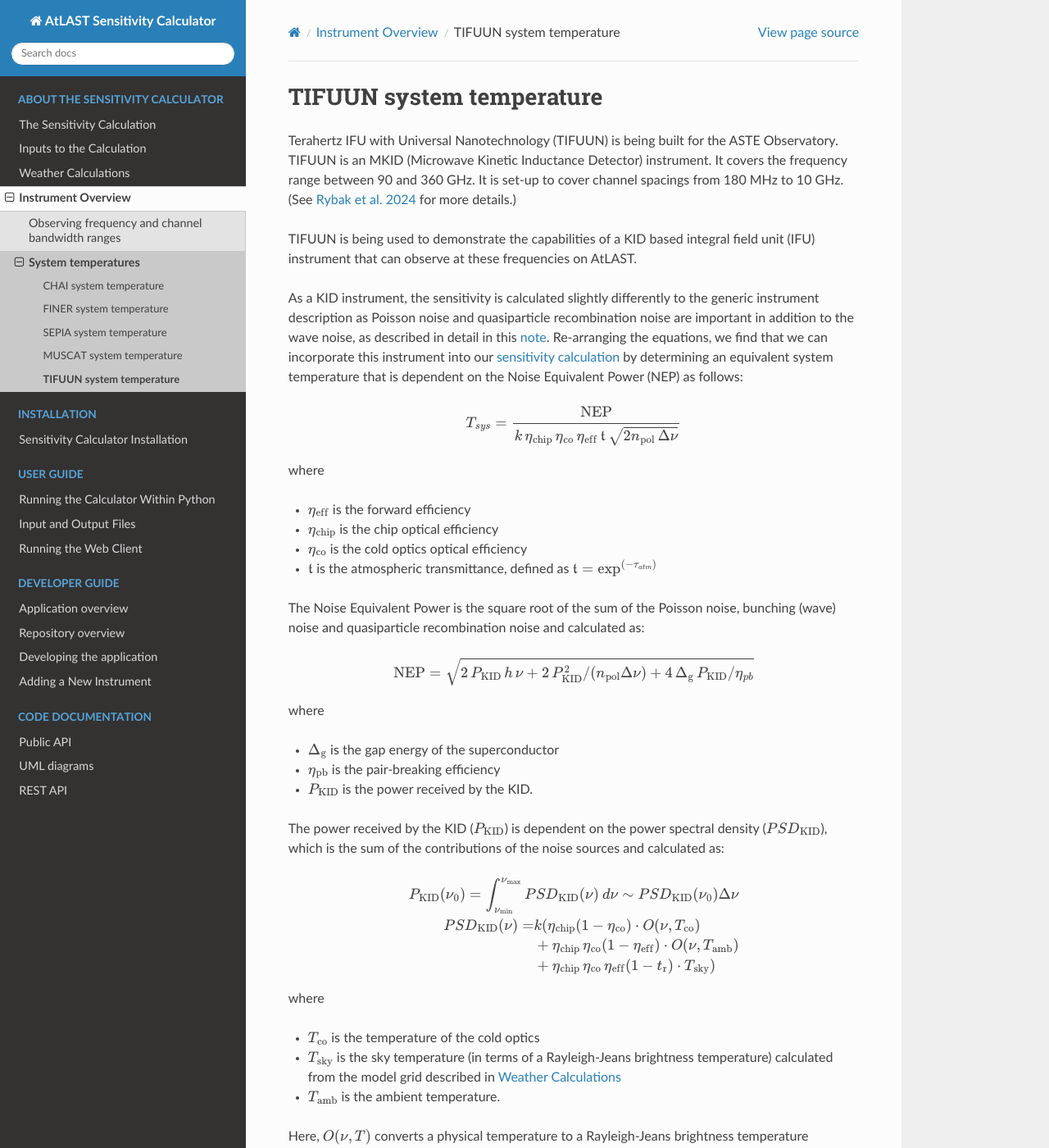
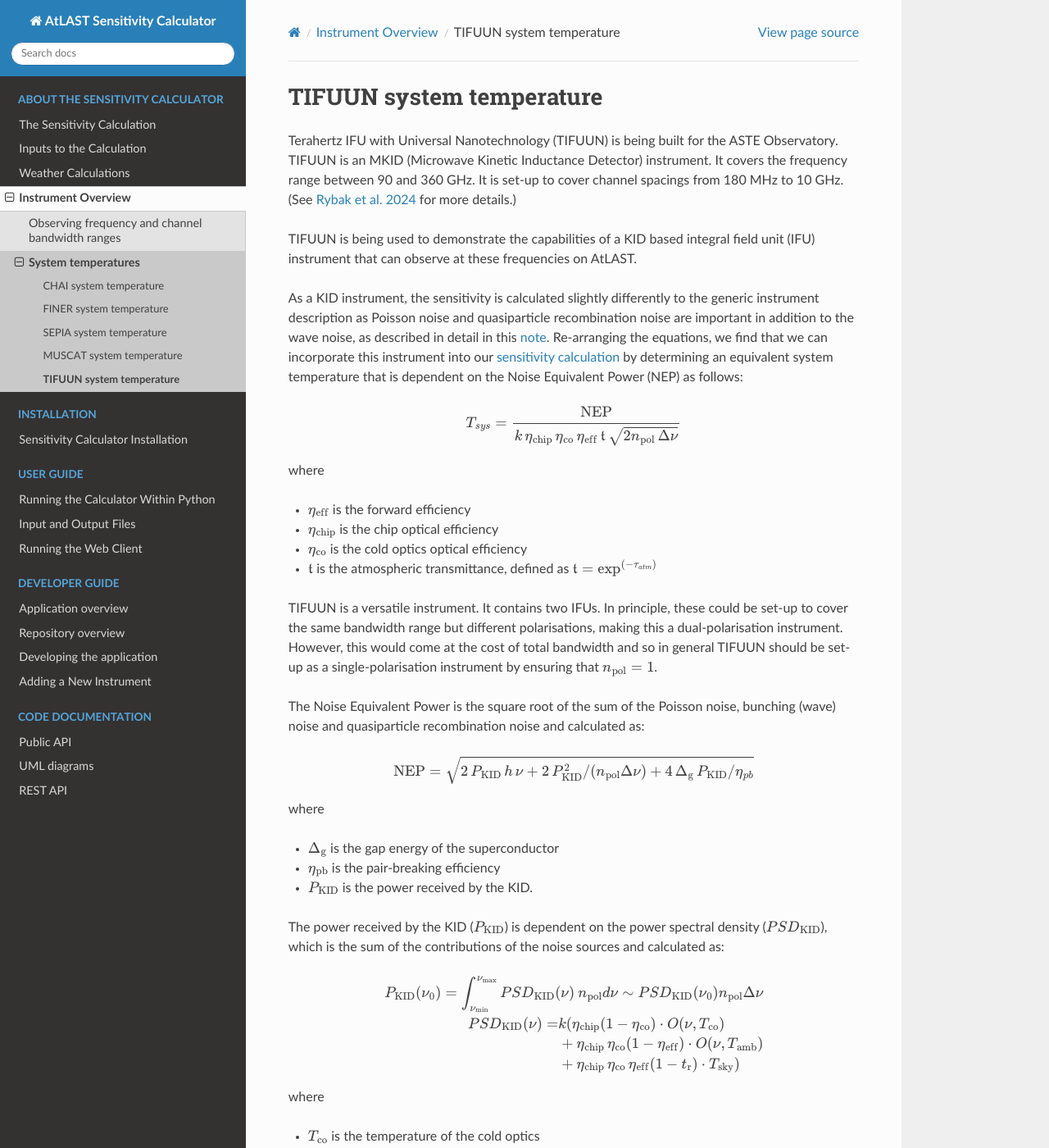
Before and after one commit to ukatc/AtLAST_sensitivity_calculator, a Sphinx documentation site: the page built from docs/source/calculator_info/tifuun_tsys.rst, in a window 1280 px wide and 1400 px high. Shown: the whole window at 82% size. Built offline with Sphinx 7.4.7 and the Read the Docs theme 3.1.0, drawn with Linux system fonts in a browser that asks for light colours.

Commit message:
n_pol=1 for TIFUUN

```diff
--- a/docs/source/calculator_info/tifuun_tsys.rst
+++ b/docs/source/calculator_info/tifuun_tsys.rst
@@ -17,6 +17,8 @@ where
 * :math:`\eta_\mathrm{co}` is the cold optics optical efficiency
 * :math:`\mathfrak{t}` is the atmospheric transmittance, defined as :math:`\mathfrak{t} = \textrm{exp}^{(-\tau_{atm})}`
 
+TIFUUN is a versatile instrument. It contains two IFUs. In principle, these could be set-up to cover the same bandwidth range but different polarisations, making this a dual-polarisation instrument. However, this would come at the cost of total bandwidth and so in general TIFUUN should be set-up as a single-polarisation instrument by ensuring that :math:`n_\mathrm{pol}=1`.
+
 The Noise Equivalent Power is the square root of the sum of the Poisson noise, bunching (wave) noise and quasiparticle recombination noise and calculated as:
 
 .. math::
@@ -31,7 +33,7 @@ where
 The power received by the KID (:math:`P_\mathrm{KID}`) is dependent on the power spectral density (:math:`PSD_\mathrm{KID}`), which is the sum of the contributions of the noise sources and calculated as:
 
 .. math::
-    P_\mathrm{KID}(\nu_\mathrm{0}) = \int^{\nu_\mathrm{max}}_{\nu_\mathrm{min}} PSD_\mathrm{KID}(\nu)\: d\nu \sim PSD_\mathrm{KID}(\nu_\mathrm{0}) \Delta \nu
+    P_\mathrm{KID}(\nu_\mathrm{0}) = \int^{\nu_\mathrm{max}}_{\nu_\mathrm{min}} PSD_\mathrm{KID}(\nu)\: n_\mathrm{pol}d\nu \sim PSD_\mathrm{KID}(\nu_\mathrm{0})n_\mathrm{pol} \Delta \nu
 
     PSD_\mathrm{KID}(\nu) = & k(\eta_\mathrm{chip}(1-\eta_\mathrm{co})\cdot O(\nu, T_\mathrm{co})\\
                             &+ \eta_\mathrm{chip}\,\eta_\mathrm{co}(1-\eta_\mathrm{eff})\cdot O(\nu, T_\mathrm{amb})\\
```
Also changed, not shown: 1 other file.
